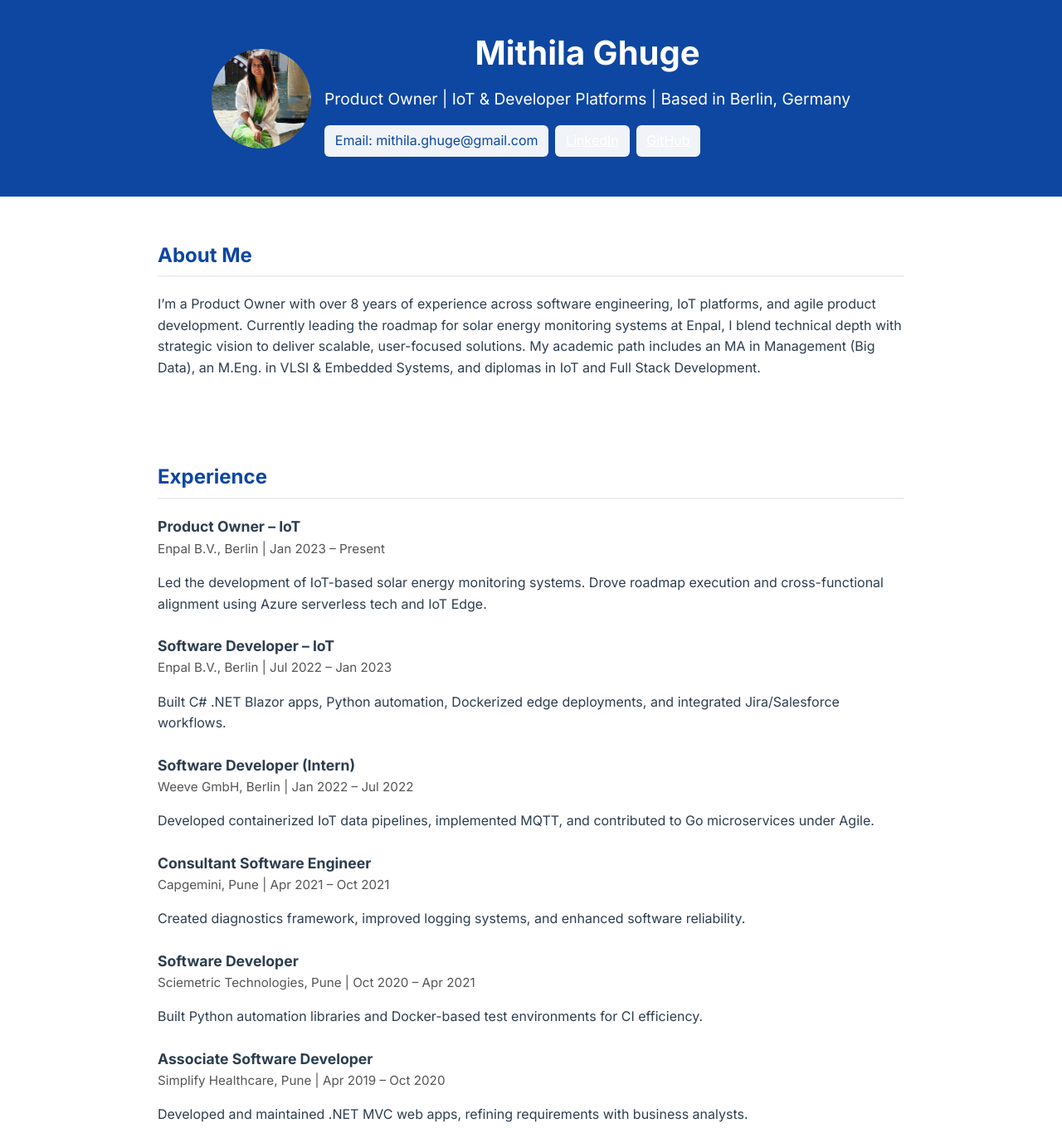
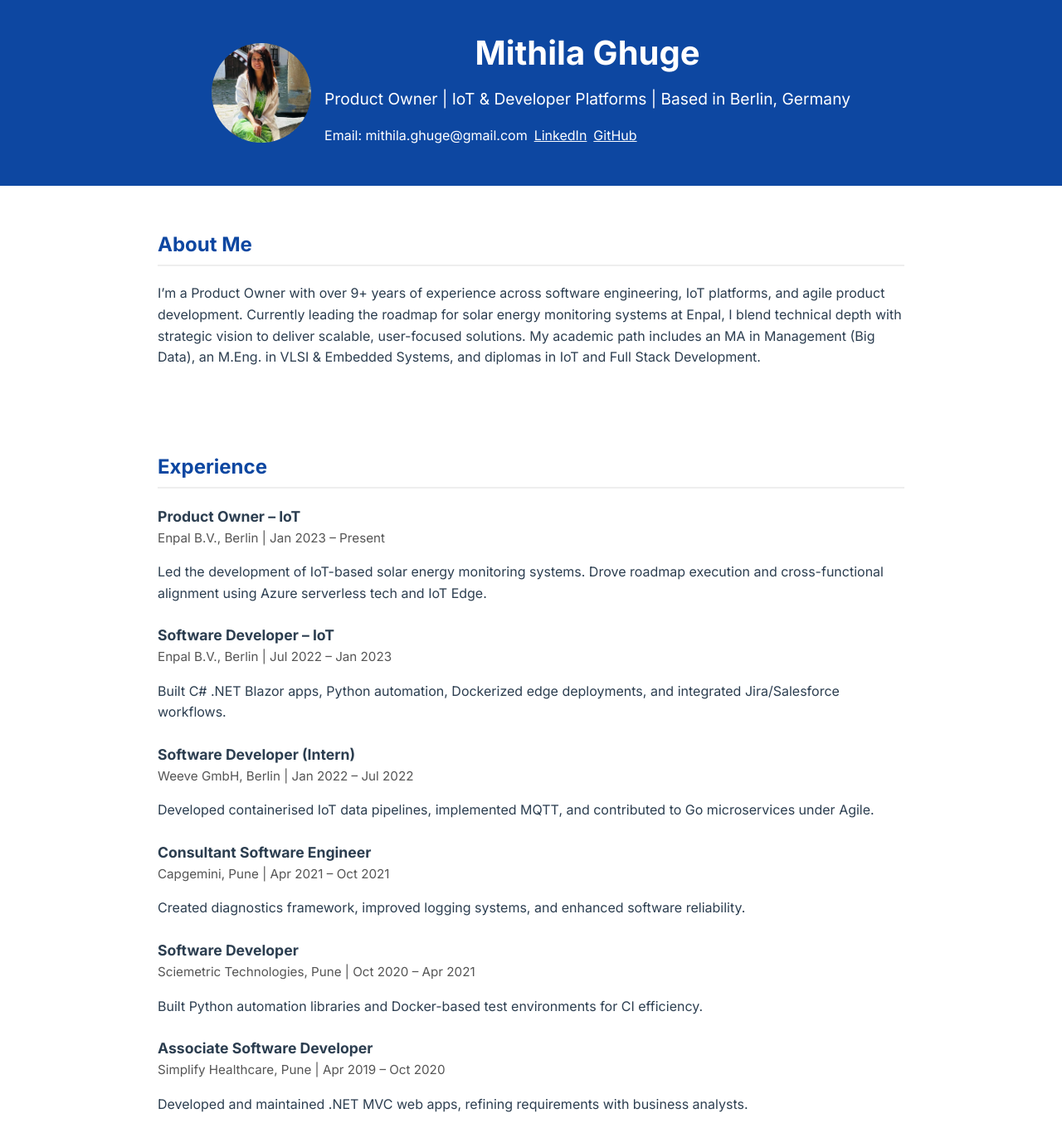
Before and after one commit to mithilaGhuge/mithilaghuge.github.io, a plain HTML site: page index.html in a window 1280 px wide. Shown: the top 1360 px of the page at 83% size. Drawn offline with Linux system fonts and the light colour scheme.

Commit message:
Update index.html
Minor changes in CS

```diff
--- a/index.html
+++ b/index.html
@@ -82,9 +82,9 @@
         <h1 style="margin: 0;">Mithila Ghuge</h1>
         <p style="margin: 0.5rem 0;">Product Owner | IoT & Developer Platforms | Based in Berlin, Germany</p>
         <ul class="contact">
-          <li>Email: mithila.ghuge@gmail.com</li>
-          <li><a href="https://www.linkedin.com/in/mithilaghuge" style="color:white">LinkedIn</a></li>
-          <li><a href="https://github.com/mithilaGhuge" style="color:white">GitHub</a></li>
+           Email: mithila.ghuge@gmail.com
+          <a href="https://www.linkedin.com/in/mithilaghuge" style="color:white">LinkedIn</a>
+          <a href="https://github.com/mithilaGhuge" style="color:white">GitHub</a>
         </ul>
       </div>
     </div>
@@ -93,7 +93,7 @@
   <section>
     <h2>About Me</h2>
     <p>
-      I’m a Product Owner with over 8 years of experience across software engineering, IoT platforms, and agile product development. Currently leading the roadmap for solar energy monitoring systems at Enpal, I blend technical depth with strategic vision to deliver scalable, user-focused solutions. My academic path includes an MA in Management (Big Data), an M.Eng. in VLSI & Embedded Systems, and diplomas in IoT and Full Stack Development.
+      I’m a Product Owner with over 9+ years of experience across software engineering, IoT platforms, and agile product development. Currently leading the roadmap for solar energy monitoring systems at Enpal, I blend technical depth with strategic vision to deliver scalable, user-focused solutions. My academic path includes an MA in Management (Big Data), an M.Eng. in VLSI & Embedded Systems, and diplomas in IoT and Full Stack Development.
     </p>
   </section>
 
@@ -112,7 +112,7 @@
     <div class="job">
       <div class="job-title">Software Developer (Intern)</div>
       <div class="job-company">Weeve GmbH, Berlin | Jan 2022 – Jul 2022</div>
-      <p>Developed containerized IoT data pipelines, implemented MQTT, and contributed to Go microservices under Agile.</p>
+      <p>Developed containerised IoT data pipelines, implemented MQTT, and contributed to Go microservices under Agile.</p>
     </div>
     <div class="job">
       <div class="job-title">Consultant Software Engineer</div>
@@ -183,7 +183,7 @@
   <section>
     <h2>Publications</h2>
     <ul>
-      <li>Analysis of Performance Parameters for Microstrip Antenna using Novel Hybridization Method – International Journal of Computer Applications (2014)</li>
+      <li>Analysis of Performance Parameters for Microstrip Antenna using Novel Hybridisation Method – International Journal of Computer Applications (2014)</li>
       <li>A Review of Gain Enhancement Techniques of Microstrip Patch Antenna – Engineering Science and Advanced Technology (2014)</li>
       <li>A Comparative Study of Gain Enhancement Techniques for Microstrip Patch Antenna – IJESIT (2014)</li>
     </ul>
```
